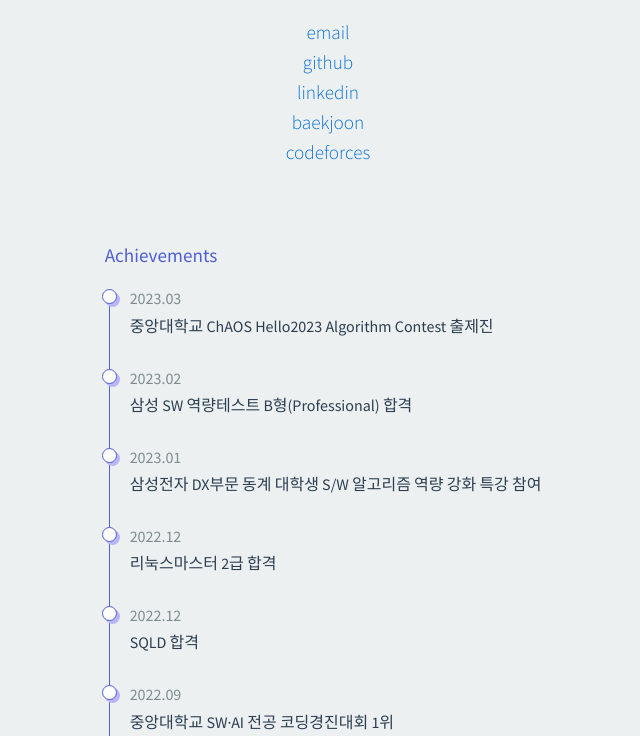
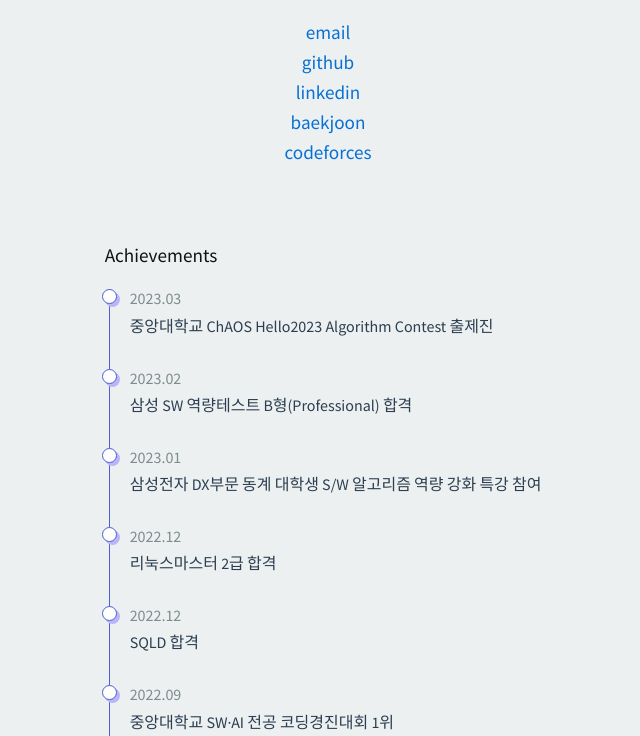
Before and after one commit to njw1204/njw1204.github.io, a website: page public/index.html in a window 1280 px wide. Shown: the part 64-800 px from the top of the page, without its empty margins (312-952 px from the left). Drawn offline with nearby package versions, Linux system fonts and the light colour scheme.

Commit message:
Update font css

```diff
--- a/public/css/style.css
+++ b/public/css/style.css
@@ -61,7 +61,6 @@ li {
 a {
   color: #0970d3;
   font-size: 1.2em;
-  font-weight: 300;
   text-decoration: none;
 }
 
@@ -107,7 +106,7 @@ main {
   margin-bottom: 1.2em;
   margin-left: 3px;
   font-size: 1.2em;
-  color: #4e5ed3;
+  color: #111111;
 }
 
 .timeline li {
```
